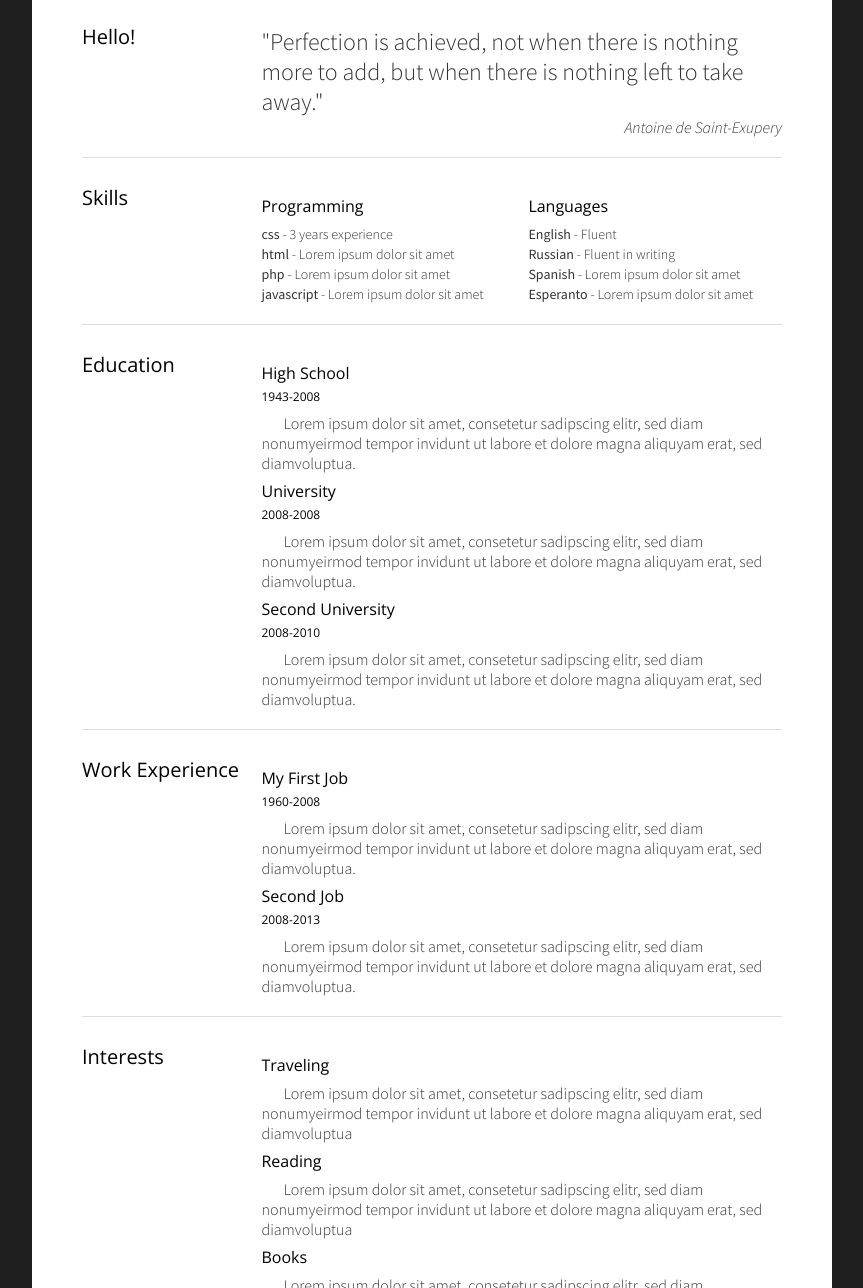
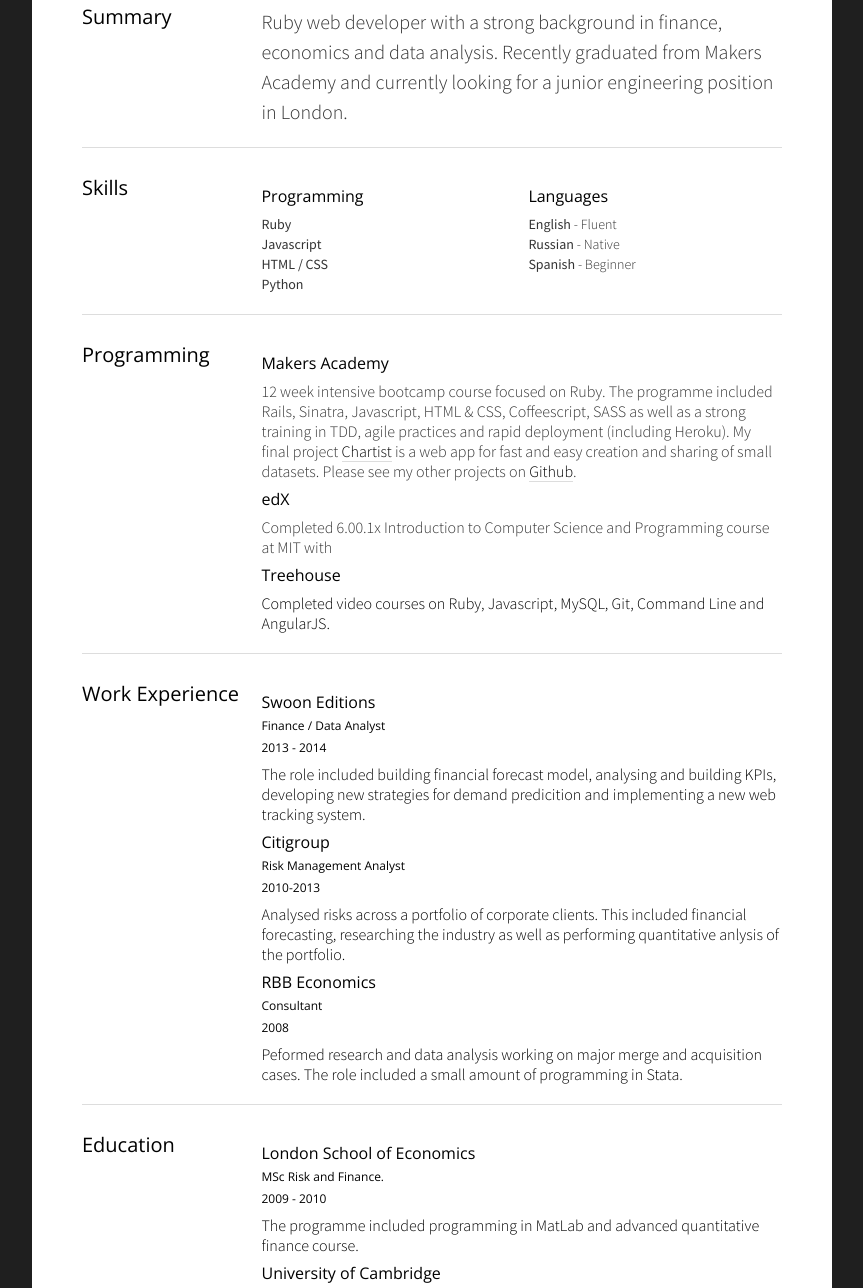
Before and after one commit to duboff/duboff.github.io, a plain HTML site: page index.html in a window 1280 px wide. Shown: the part 221-1509 px from the top of the page, without its empty margins (208-1071 px from the left). Drawn offline with nearby package versions, Linux system fonts and the light colour scheme.

Commit message:
Filled the CV

```diff
--- a/index.html
+++ b/index.html
@@ -39,18 +39,18 @@
 			<!-- Header -->
 			<header class="row-fluid">
 				<div class="title span7">
-					<img src="img/profile.jpg" title="That`s me!" alt="My Profile"/>
+					<img class="avatar" src="img/avatar.jpeg" title="That`s me!" alt="My Profile"/>
 					<h1>Mikhail Dubov</h1>
 					<h2>Ruby web developer</h2>
 				</div>
 				<div class="social offset1 span4">
 					<ul>
-						<li><i class="icon-home"></i> Stationsplein, 1012 AB</li>
-						<li>London, UK</li>
+						<li><i class="icon-home"></i> London, UK</li>
 						<li><i class="icon-envelope-alt"></i> &#109;&#100;&#117;&#98;&#111;&#118;&#64;&#103;&#109;&#97;&#105;&#108;&#46;&#99;&#111;&#109;</li>
 						<li><i class="icon-phone"></i> &#48;&#55;&#53; &#57;&#53;&#54;&#54; &#54;&#50;&#50;&#56;</li>
 						<li><a href="http://github.com/duboff" ><i class="icon-github" ></i></a>
-            <a href="http://twitter.com/mdubov" ><i class="icon-twitter" ></i></a></li>
+            <a href="http://twitter.com/mdubov" ><i class="icon-twitter" ></i></a>
+           <a href="http://makingetc.wordpress.com" ><i class="icon-pencil" ></i></a></li>
 <!-- 						<a href="#" ><i class="icon-facebook" ></i></a>
 						<a href="#" ><i class="icon-google-plus" ></i></a> -->
 
@@ -61,11 +61,10 @@
 			<!-- Welcome Text -->
 			<article class="row-fluid">
 				<header class="span3">
-					<h3>Hello!</h3>
+					<h3>Summary</h3>
 				</header>
 				<div class="span9 ">
-					<p class="welcome">"Perfection is achieved, not when there is nothing more to add, but when there is nothing left to take away." <br>
-					<p class="auth"> <i>Antoine de Saint-Exupery</i>  </p>
+					<p class="welcome"> Ruby web developer with a strong background in finance, economics and data analysis. Recently graduated from Makers Academy and  currently looking for a junior engineering position in London. <br>
 				</div>
 			</article>
 
@@ -78,73 +77,88 @@
 					<div class="row-fluid skills">
 						<ul class="span6">
 							<li><h4>Programming</h4></li>
-							<li><strong>css</strong> - 3 years experience</li>
-							<li><strong>html</strong> - Lorem ipsum dolor sit amet</li>
-							<li><strong>php</strong> - Lorem ipsum dolor sit amet</li>
-							<li><strong>javascript</strong> - Lorem ipsum dolor sit amet</li>
+							<li><strong>Ruby</strong></li>
+							<li><strong>Javascript</strong></li>
+							<li><strong>HTML / CSS</strong></li>
+							<li><strong>Python</strong> </li>
 						</ul>
 						<ul class="span6">
 							<li><h4>Languages</h4></li>
 							<li><strong>English</strong> - Fluent </li>
-							<li><strong>Russian</strong> - Fluent in writing</li>
-							<li><strong>Spanish</strong> - Lorem ipsum dolor sit amet</li>
-							<li><strong>Esperanto</strong> - Lorem ipsum dolor sit amet</li>
+							<li><strong>Russian</strong> - Native</li>
+							<li><strong>Spanish</strong> - Beginner</li>
 						</ul>
 					</div>
 				</div>
 			</article>
 
+      <article class="row-fluid">
+        <header class="span3">
+          <h3>Programming</h3>
+        </header>
+        <div class="span9">
+          <h4>Makers Academy</h4>
+          <p>12 week intensive bootcamp course focused on Ruby. The programme included Rails, Sinatra, Javascript, HTML & CSS, Coffeescript, SASS as well as a strong training in TDD, agile practices and rapid deployment (including Heroku). My final project <a href='http://charti.st'>Chartist</a> is a web app for fast and easy creation and sharing of small datasets. Please see my other projects on <a href="https://github.com/duboff?tab=repositories">Github</a>. </p>
+          <h4>edX</h4>
+          <p>Completed 6.00.1x Introduction to Computer Science and Programming course at MIT with <a href="https://s3.amazonaws.com/verify.edx.org/downloads/d20e82d7d84140c6a0a444a38447f48a/Certificate.pdf"92% final grade.</a></p>
+          <h4>Treehouse</h4>
+          <p>Completed video courses on Ruby, Javascript, MySQL, Git, Command Line and AngularJS.</p>
+        </div>
+      </article>
 			<!-- Education -->
+      <article class="row-fluid">
+        <header class="span3">
+          <h3>Work Experience</h3>
+        </header>
+        <div class="span9">
+          <h4>Swoon Editions </h4>
+          <h5>Finance / Data Analyst</h5>
+          <h5>2013 - 2014</h5>
+          <p>The role included building financial forecast model, analysing and building KPIs, developing new strategies for demand predicition and implementing a new web tracking system.</p>
+          <h4>Citigroup</h4>
+          <h5>Risk Management Analyst</h5>
+          <h5>2010-2013</h5>
+          <p>Analysed risks across a portfolio of corporate clients. This included financial forecasting, researching the industry as well as performing quantitative anlysis of the portfolio.</p>
+          <h4>RBB Economics</h4>
+          <h5>Consultant</h5>
+          <h5>2008</h5>
+          <p>Peformed research and data analysis working on major merge and acquisition cases. The role included a small amount of programming in Stata.</p>
+        </div>
+      </article>
 			<article class="row-fluid">
 				<header class="span3">
 					<h3>Education</h3>
 				</header>
 				<div class="span9">
-					<h4>High School</h4>
-					<h5>1943-2008</h5>
-						<p>Lorem ipsum dolor sit amet, consetetur sadipscing elitr, sed diam nonumyeirmod tempor invidunt ut labore et dolore magna aliquyam erat, sed diamvoluptua.</p>
-					<h4>University</h4>
-					<h5>2008-2008</h5>
-					<p>Lorem ipsum dolor sit amet, consetetur sadipscing elitr, sed diam nonumyeirmod tempor invidunt ut labore et dolore magna aliquyam erat, sed diamvoluptua.</p>
-					<h4>Second University</h4>
-					<h5>2008-2010</h5>
-					<p>Lorem ipsum dolor sit amet, consetetur sadipscing elitr, sed diam nonumyeirmod tempor invidunt ut labore et dolore magna aliquyam erat, sed diamvoluptua.</p>
+					<h4>London School of Economics</h4>
+					<h5>MSc Risk and Finance.</h5>
+          <h5>2009 - 2010</h5>
+					<p>The programme included programming in MatLab and advanced quantitative finance course.</p>
+					<h4>University of Cambridge</h4>
+          <h5>BA Economics</h5>
+					<h5>2005 - 2008</h5>
+					<p>Included basic programming and data analysis in Stata as well as strong quantitative courses.</p>
+					<h4>d'Overbroeck's College</h4>
+          <h5>6th Form</h5>
+					<h5>2007 - 2008</h5>
+					<p>Mathematics (A), Further Mathematics (A) and Economics (A).</p>
 				</div>
 			</article>
 
-			<!-- Work -->
       <article class="row-fluid">
         <header class="span3">
-					<h3>Work Experience</h3>
+          <h3>Other Interests</h3>
         </header>
         <div class="span9">
-					<h4>My First Job </h4>
-					<h5>1960-2008</h5>
-					<p>Lorem ipsum dolor sit amet, consetetur sadipscing elitr, sed diam nonumyeirmod tempor invidunt ut labore et dolore magna aliquyam erat, sed diamvoluptua.</p>
-					<h4>Second Job</h4>
-					<h5>2008-2013</h5>
-					<p>Lorem ipsum dolor sit amet, consetetur sadipscing elitr, sed diam nonumyeirmod tempor invidunt ut labore et dolore magna aliquyam erat, sed diamvoluptua.</p>
+
+          <p>Blogging (<a href="http://ruconomics.com">ruconomics.com</a> and <a href="http://makingetc.wordpress.com">Making Etc</a>), travelling, snowboarding and photography.</p>
                  </div>
       </article>
 
-			<!-- Interests -->
-			<article class="row-fluid">
-				<header class="span3">
-					<h3>Interests</h3>
-				</header>
-				<div class="span9">
-					<h4>Traveling</h4>
-					<p>Lorem ipsum dolor sit amet, consetetur sadipscing elitr, sed diam nonumyeirmod tempor invidunt ut labore et dolore magna aliquyam erat, sed diamvoluptua</p>
-					<h4>Reading</h4>
-					<p>Lorem ipsum dolor sit amet, consetetur sadipscing elitr, sed diam nonumyeirmod tempor invidunt ut labore et dolore magna aliquyam erat, sed diamvoluptua</p>
-					<h4>Books</h4>
-					<p>Lorem ipsum dolor sit amet, consetetur sadipscing elitr, sed diam nonumyeirmod tempor invidunt ut labore et dolore magna aliquyam erat, sed diamvoluptua</p>
-				</div>
-			</article>
 
 			<!-- Footer -->
 			<footer>
-				&copy; 2013 John Smith
+				&copy; 2014 Mikhail Dubov
 				<a href="#">Download as PDF</a> | <a href="#" onclick="javascript:window.print();">Print</a> | <a href="#top">To top <i class="icon-arrow-up"></i></a>
 
 			</footer>
--- a/stylesheets/style.css
+++ b/stylesheets/style.css
@@ -13,6 +13,11 @@ body {
   background-color: #1F1F1F;
   font-weight: 300;
 }
+
+.avatar {
+  width: 120px;
+  height: auto;
+}
 .container {
   max-width: 700px;
   background-color: #fff;
@@ -76,12 +81,12 @@ h1 {
   padding-top: 30px;
   font-weight: 700;
   font-family: Open Sans;
-  text-align: center;
+  text-align: left;
   letter-spacing: 1px;
 }
 h2 {
   font-size: 21px;
-  text-align: center;
+  text-align: left;
 }
 h3 {
   font-size: 20px ;
@@ -96,12 +101,12 @@ strong {
   font-weight: 400;
 }
 p {
-  text-indent: 22px;
+  /*text-indent: 22px;*/
   font-size: 16px;
   margin: 0px;
 }
 .welcome {
-  font-size: 24px;
+  font-size: 20px;
   text-indent: 0px;
   line-height: 30px;
 }
```
Also changed, not shown: img/avatar.jpeg (added), img/profile.jpg (deleted), 1 other file. Lines whose indentation alone changed are shown as unchanged.
